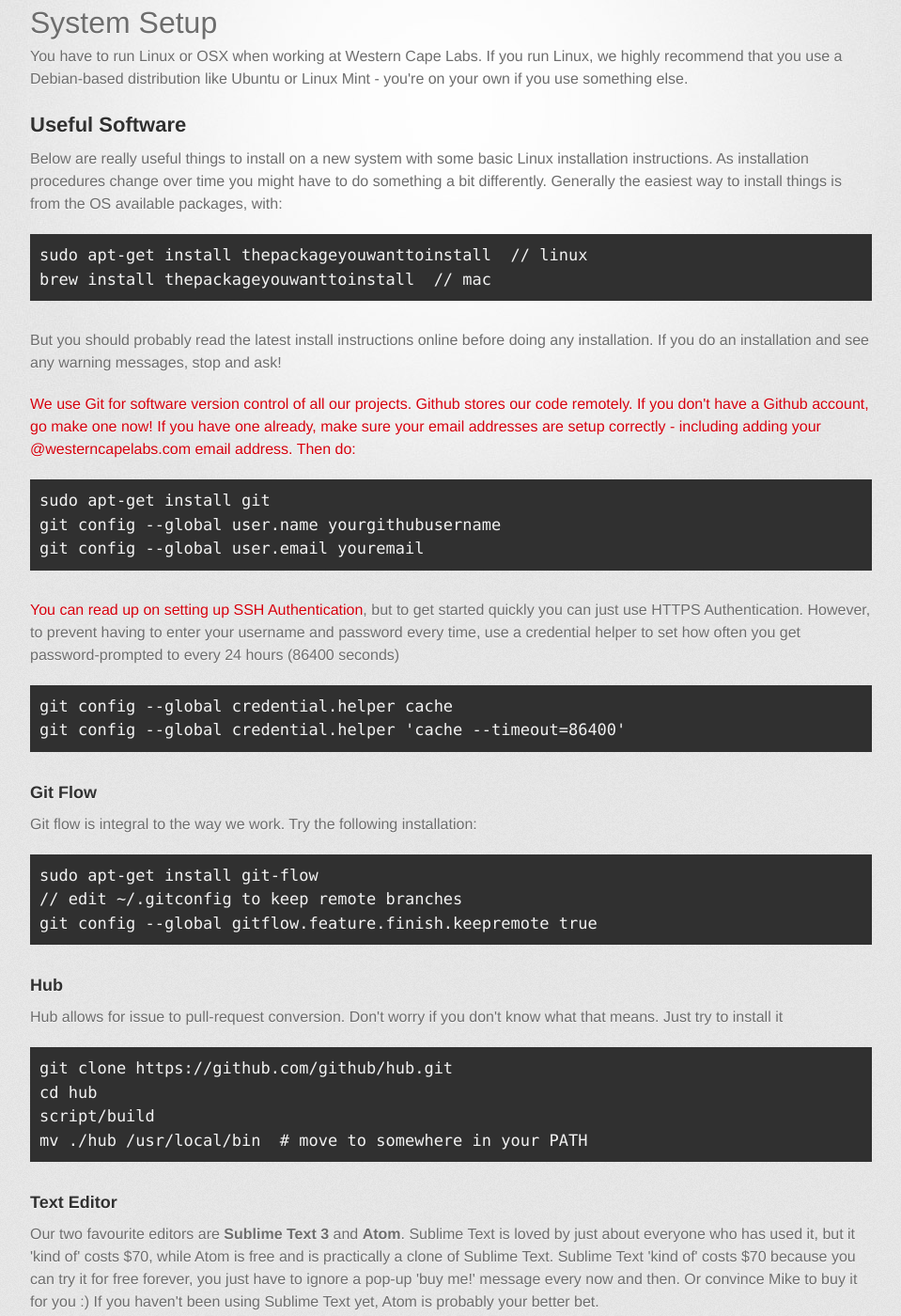
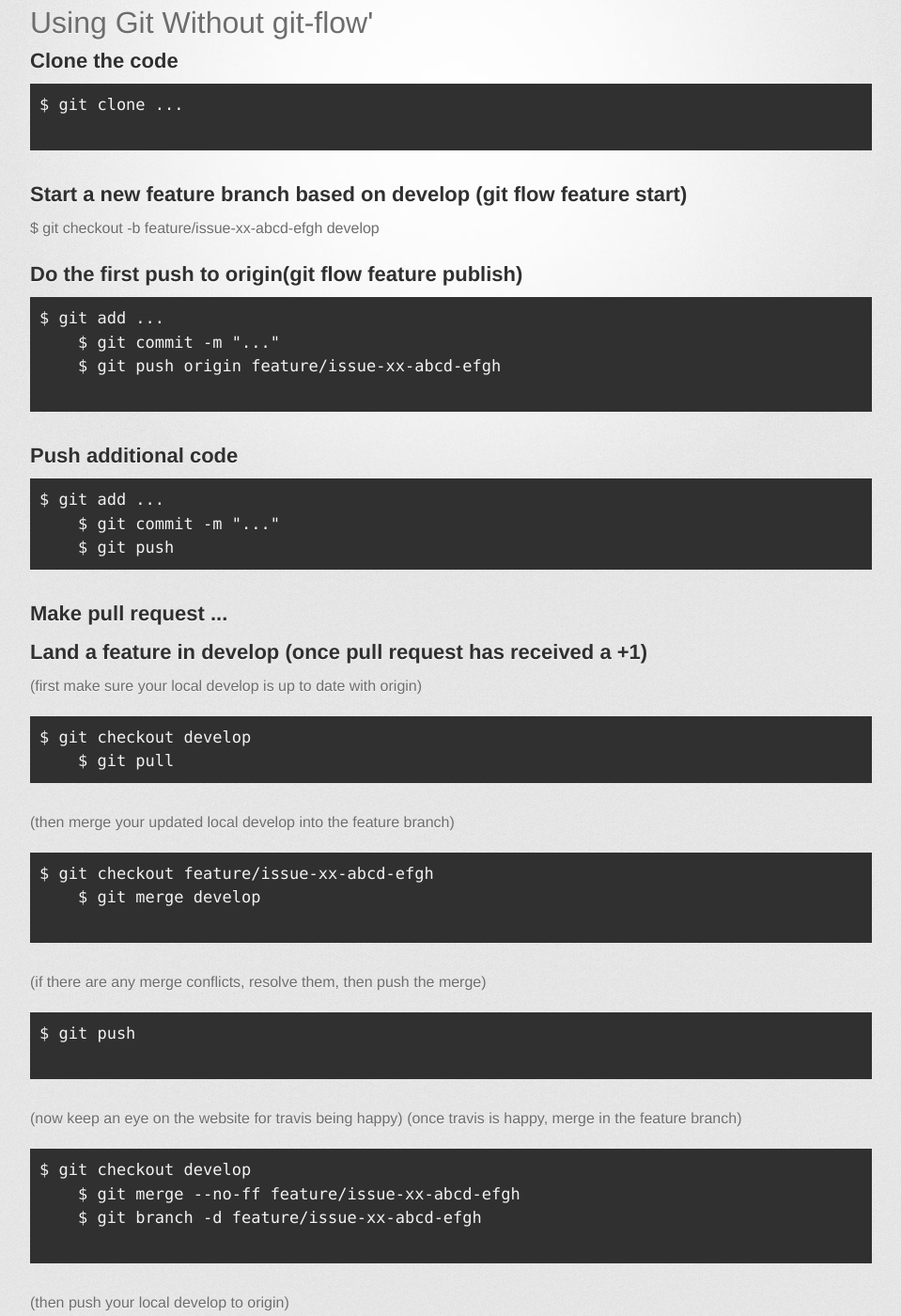
Before and after one commit to westerncapelabs/westerncapelabs.github.io, a Jekyll site: the page built from waysofworking/gitflowwithoutgitflow.html, in a window 1280 px wide and 1400 px high. Shown: the whole window at 94% size, without its empty margins (160-1119 px from the left). Built offline with Jekyll 4.4.1, drawn with Linux system fonts in a browser that asks for light colours; some web fonts are replaced; Markdown is read by kramdown in place of the engine named in the settings; some of the changed text lies outside the part shown.

Commit message:
changed content of gitflowwithoutgitflow file and added to index.html

```diff
--- a/index.html
+++ b/index.html
@@ -56,6 +56,7 @@
             <ul>
               <li><a href="/waysofworking/systemsetup.html">System setup</a></li>
               <li><a href="/waysofworking/git.html">Working with git</li>
+              <li><a href="/waysofworking/gitflowwithoutgitflow">Git flow without git-flow</li>
               <li><a href="/waysofworking/api.html">APIs</li>
               <li><a href="/waysofworking/cookiecutter.html">CookieCutter</li>
               <li><a href="/waysofworking/sublime.html">Sublime Text</li>
--- a/waysofworking/gitflowwithoutgitflow.html
+++ b/waysofworking/gitflowwithoutgitflow.html
@@ -1,124 +1,50 @@
 ---
-title: OS setup
+title: Git flow without git-flow
 layout: ways-of-working
 ---
 
-<section id="system_setup">
+<section id="git_without_gitflow">
 
-<h1>System Setup</h1>
-    <p>You have to run Linux or OSX when working at Western Cape Labs. If you run Linux, we highly recommend that you use a Debian-based distribution like Ubuntu or Linux Mint - you're on your own if you use something else.</p>
+<h1>Using Git Without git-flow'</h1>
 
+<h2>Clone the code</h2>
+    <pre><code>$ git clone ...
+    </code></pre>
 
-<h2>Useful Software</h2>
-    <p>Below are really useful things to install on a new system with some basic Linux installation instructions. As installation procedures change over time you might have to do something a bit differently. Generally the easiest way to install things is from the OS available packages, with:</p>
+<h2>Start a new feature branch based on develop (git flow feature start)</h2>
+    <p>$ git checkout -b feature/issue-xx-abcd-efgh develop</p>
 
-<pre><code>sudo apt-get install thepackageyouwanttoinstall  // linux
-brew install thepackageyouwanttoinstall  // mac
-</code></pre>
+<h2>Do the first push to origin(git flow feature publish)</h2>
+    <pre><code>$ git add ...
+    $ git commit -m "..."
+    $ git push origin feature/issue-xx-abcd-efgh
+    </code></pre>
 
-    <p>But you should probably read the latest install instructions online before doing any installation. If you do an installation and see any warning messages, stop and ask!</p>
+<h2>Push additional code</h2>
+    <pre><code>$ git add ...
+    $ git commit -m "..."
+    $ git push</code></pre>
 
+<h2>Make pull request ...</h2>
 
-<h3><a href="/waysofworking/git.html"Git</a></h3>
-    <p>We use Git for software version control of all our projects. Github stores our code remotely. If you don't have a Github account, go make one now! If you have one already, make sure your email addresses are setup correctly - including adding your @westerncapelabs.com email address. Then do:</p>
-
-<pre><code>sudo apt-get install git
-git config --global user.name yourgithubusername
-git config --global user.email youremail
-</code></pre>
-
-    <p>You can read up on setting up <a href="https://help.github.com/articles/set-up-git/">SSH Authentication</a>, but to get started quickly you can just use HTTPS Authentication. However, to prevent having to enter your username and password every time, use a credential helper to set how often you get password-prompted to every 24 hours (86400 seconds)</p>
-
-<pre><code>git config --global credential.helper cache
-git config --global credential.helper 'cache --timeout=86400'
-</code></pre>
-
-
-<h3>Git Flow</h3>
-    <p>Git flow is integral to the way we work. Try the following installation:</p>
-
-<pre><code>sudo apt-get install git-flow
-// edit ~/.gitconfig to keep remote branches
-git config --global gitflow.feature.finish.keepremote true
-</code></pre>
-
-
-<h3>Hub</h3>
-    <p>Hub allows for issue to pull-request conversion. Don't worry if you don't know what that means. Just try to install it</p>
-
-<pre><code>git clone https://github.com/github/hub.git
-cd hub
-script/build
-mv ./hub /usr/local/bin  # move to somewhere in your PATH
-</code></pre>
-
-
-<h3>Text Editor</h3>
-    <p>Our two favourite editors are <strong>Sublime Text 3</strong> and <strong>Atom</strong>. Sublime Text is loved by just about everyone who has used it, but it 'kind of' costs $70, while Atom is free and is practically a clone of Sublime Text. Sublime Text 'kind of' costs $70 because you can try it for free forever, you just have to ignore a pop-up 'buy me!' message every now and then. Or convince Mike to buy it for you :) If you haven't been using Sublime Text yet, Atom is probably your better bet.</p>
-    <p>All that being said, feel free to use another editor if you prefer. But you should install something good (Nano won't cut it!)</p>
-
-<h3>Python</h3>
-    <p>Python is currently being used in two major versions: v2.x and v3.x. Mostly the differences don't really affect us, nowadays we tend to use v3.x on new projects.</p>
-    <p>Python may or may not be installed on your system, but that doesn't really matter, as you should be using <em>pyenv</em>! pyenv manages your Python versions, and with the extention <em>pyenv-virtualenv</em>, it also manages your virtual environments. More on virtual environments later. Install may happen like this:</p>
-
-<pre><code>git clone https://github.com/yyuu/pyenv.git ~/.pyenv
-echo 'export PYENV_ROOT="$HOME/.pyenv"' >> ~/.bashrc
-echo 'export PATH="$PYENV_ROOT/bin:$PATH"' >> ~/.bashrc
-echo 'eval "$(pyenv init -)"' >> ~/.bashrc
-exec $SHELL
-
-git clone https://github.com/yyuu/pyenv-virtualenv.git ~/.pyenv/plugins/pyenv-virtualenv
-echo 'eval "$(pyenv virtualenv-init -)"' >> ~/.bashrc
-exec $SHELL
-</code></pre>
-
-
-<h3>Pip</h3>
-    <p>Pip is Python's package (library) installer/manager. You will use this all the time. If you're using pyenv, pip will be available within your virtual environment. If you're using your system's Python, you may need to install it:</p>
-
-<pre><code>sudo apt-get install python-pip
-</code></pre>
-
-
-<h3>Chrome</h3>
-    <p>While you should feel free to use any browser, we mostly use Chrome. We use the Chrome app Postman a lot, not sure if that's available in Firefox. If not just install Chrome. Chrome may ask you to add a repository to your OS - it's okay to do so.</p>
-
-
-<h3>Postgres</h3>
-    <p>Postgres is our most commonly used database. You'll most likely need it.</p>
-<pre><code>sudo apt-get install postgresql postgresql-contrib</code></pre>
-
-
-<h3>Node and npm</h3>
-    <p>Node allows you to run Javascript code on your computer. There's more to it than that, but you can read up on that elsewhere. Npm is Node's package manager (like Pip for Python). You'll need this for creating Vumi USSD / SMS apps</p>
-
-<pre><code>// add the repo for nodejs
-curl -sL https://deb.nodesource.com/setup_0.10 | sudo -E bash -
-// if that doesn't work, you may need to install curl first - see further down
-sudo apt-get install nodejs
-// this adds npm as well
-</code></pre>
-
-
-<h3>Other things you may need / want to install</h3>
-
-<h4>curl</h4>
-<pre><code>sudo apt-get install curl
-</code></pre>
-
-<h4>g++</h4>
-<p>g++ is a make compiler for node package installation</p>
-<pre><code>sudo apt-get install g++</code></pre>
-
-<h4>python-dev</h4>
-<pre><code>sudo apt-get install python-dev
-</code></pre>
-
-<h4>clipboard manager</h4>
-<p>Parcellite works pretty well, but is Linux only.</p>
-<pre><code>sudo apt-get install parcellite
-</code></pre>
-
-
+<h2>Land a feature in develop (once pull request has received a +1)</h2>
+    <p>(first make sure your local develop is up to date with origin)</p>
+    <pre><code>$ git checkout develop
+    $ git pull</code></pre>
+    <p>(then merge your updated local develop into the feature branch)</p>
+    <pre><code>$ git checkout feature/issue-xx-abcd-efgh
+    $ git merge develop
+    </code></pre>
+    <p>(if there are any merge conflicts, resolve them, then push the merge)</p>
+    <pre><code>$ git push
+    </code></pre>
+    <p>(now keep an eye on the website for travis being happy)
+    (once travis is happy, merge in the feature branch)</p>
+    <pre><code>$ git checkout develop
+    $ git merge --no-ff feature/issue-xx-abcd-efgh
+    $ git branch -d feature/issue-xx-abcd-efgh
+    </code></pre>
+    <p>(then push your local develop to origin)</p>
+    <pre><code>$ git push</code></pre>
 
 </section>
```
